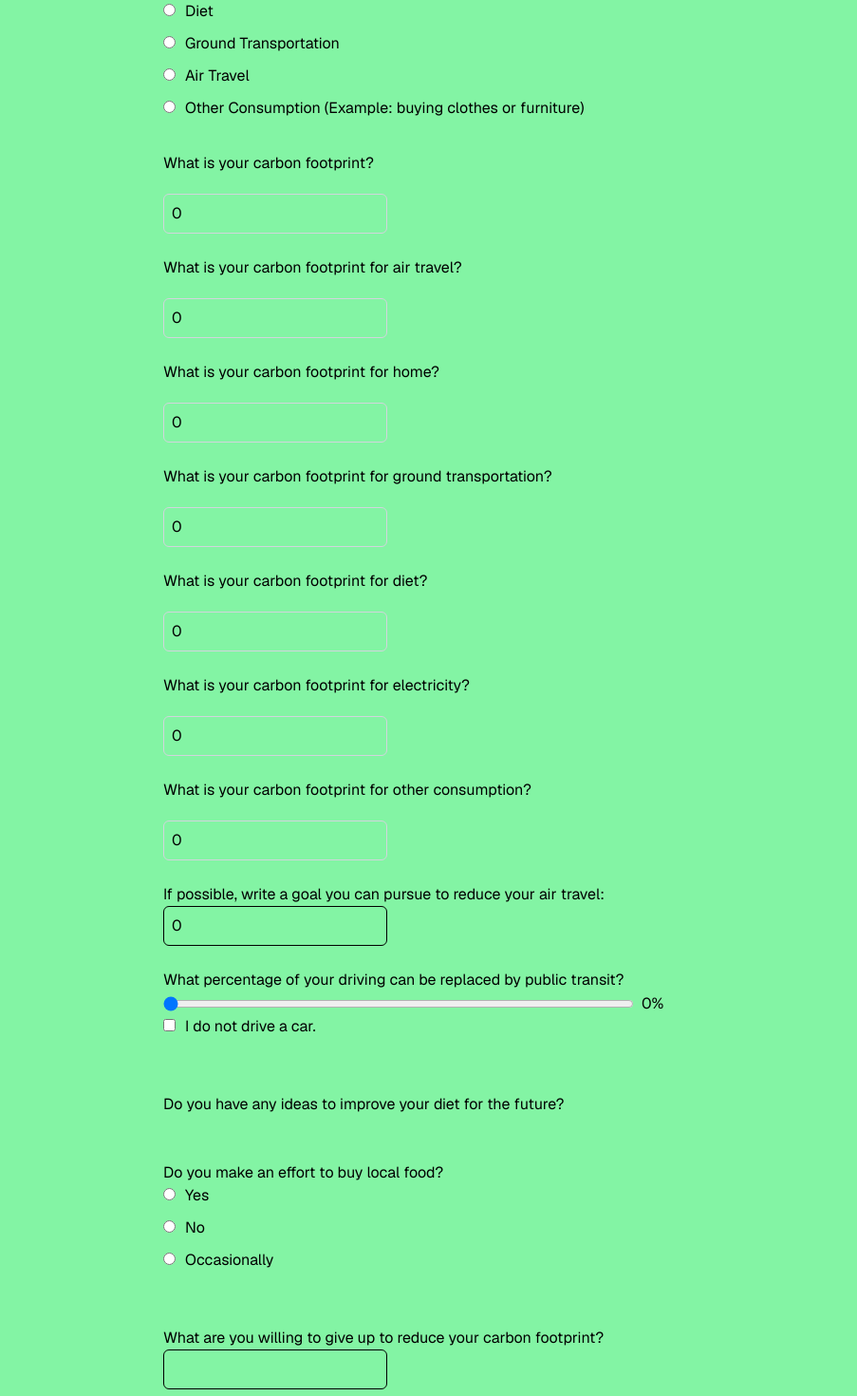
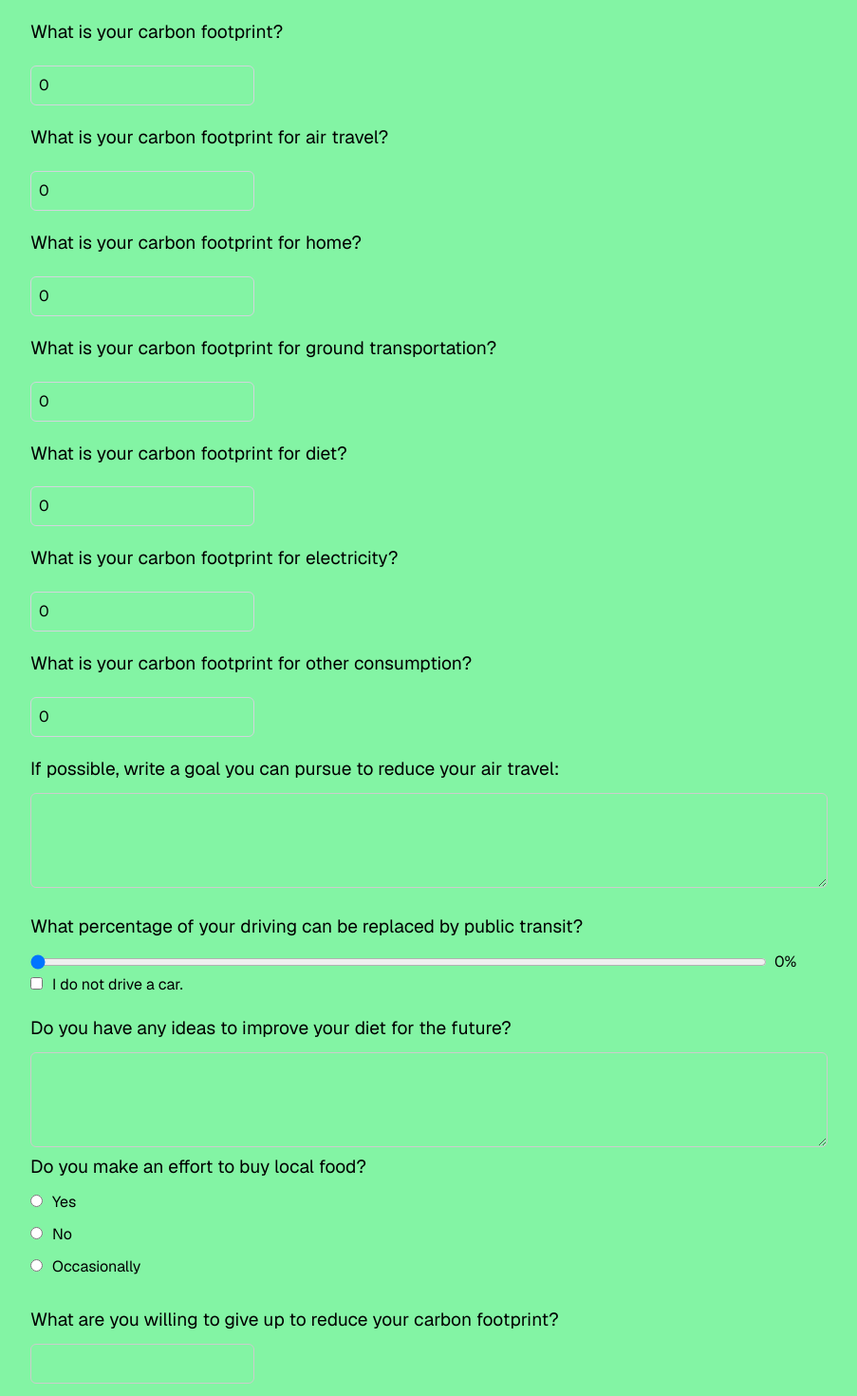
Before and after one commit to Fluxx7/climateaction, a Next.js app in the folder webapp/climate-action-app/: page /survey in a window 1280 px wide. Shown: the part 680-2150 px from the top of the page at 95% size, without its empty margins (188-1091 px from the left). Built offline with nearby package versions, Linux system fonts and the light colour scheme.

Commit message:
Update survey formatting

```diff
--- a/webapp/climate-action-app/src/app/globals.css
+++ b/webapp/climate-action-app/src/app/globals.css
@@ -35,11 +35,31 @@ body {
   @apply px-4 py-2 bg-button-primary text-white rounded hover:bg-button-primary-hover;
 }
 
+legend {
+  font-size: 1.2em;
+  margin-top: 20px;
+  margin-bottom: 10px;
+}
+
+form fieldset:first-of-type legend {
+  margin-top: 0;
+}
+
 label {
   display: block;
   margin-bottom: 10px;
 }
 
+input[type="text"] {
+  padding: 0.5rem;
+  border: 1px solid #ccc;
+  border-radius: 0.375rem;
+}
+
+.carbon-footprint-question {
+  display: block;
+  margin-bottom: 0px;
+}
 input[type="checkbox"], input[type="radio"]{
   margin-right: 10px; /* Add space between the checkbox/radio and the text */
 }
@@ -48,6 +68,22 @@ fieldset input[type="text"] {
   margin-left: 5px;
 }
 
+button[type="submit"] {
+  margin-top: 20px;
+}
+.large-text-box {
+  width: 100%;
+  padding: 0.75rem 1rem;
+  line-height: 1.5rem;
+  font-size: 1rem;
+  border: 1px solid #ccc;
+  border-radius: 0.375rem;
+  resize: vertical;
+  height: 100px;
+  min-height: 100px;
+  box-sizing: border-box;
+}
+
 fieldset .inline-label {
   display: inline-flex;
   align-items: center; /* Align the checkbox and input vertically */
--- a/webapp/climate-action-app/src/app/survey/page.tsx
+++ b/webapp/climate-action-app/src/app/survey/page.tsx
@@ -144,23 +144,17 @@ export default function Home() {
 
 
     // Handle form input changes
-    const handleChange = (e: React.ChangeEvent<HTMLInputElement>) => {
+    const handleChange = (e: React.ChangeEvent<any>) => {
 
         const { name, value, type } = e.target;
-
-        console.log(formData.airTravelFootprint);
-
+        console.log(name, value, type);
         setFormData((prevData) => ({
             ...prevData,
-            [name]: type === "number" ? Number(value) : value,
+            [name]: value,
         }));
 
-        console.log("here");
-
         if (e.target.type === "number") {
-            console.log("is number");
             if (value === "") {
-                console.log("value is empty");
                 setErrorMessages((prevMessages) => ({
                     ...prevMessages,
                     [name]: "Please enter a valid number.",
@@ -171,7 +165,16 @@ export default function Home() {
                     ...prevMessages,
                     [name]: "", // Clear error if valid
                 }));
+                setFormData((prevData) => ({
+                    ...prevData,
+                    [name]: type === "number" ? Number(value) : value,
+                }));
             }
+        } else {
+            setFormData((prevData) => ({
+                ...prevData,
+                [name]: value,
+            }));
         }
     };
 
@@ -256,17 +259,13 @@ export default function Home() {
     const isAnyOtherEngageSelected = formData.willingToEngageWith.some(val => val !== "notOpen");
 
     return (
-        <div className="grid grid-rows-[20px_1fr_20px] items-center justify-items-center min-h-screen p-8 pb-20 gap-16 sm:p-20 font-[family-name:var(--font-geist-sans)]">
-
-            <Link href="/">
-                <button className="calc-btn">Home</button>
-            </Link>
-            <main style={{ width: "50%" }}>
+        <div className="grid grid-rows-[1fr_20px] items-center justify-items-center min-h-screen p-8 pb-20 gap-16 sm:p-20 font-[family-name:var(--font-geist-sans)]">
+            <main style={{ width: "75%" }}>
                 <form onSubmit={handleSubmit}>
 
                     {/* Referred By */}
                     <fieldset>
-                        <legend>Who referred you to this survey?</legend>
+                        <legend >Who referred you to this survey?</legend>
                         {referallOptions.map(option => (
                             <label key={option.value}>
                                 <input
@@ -302,7 +301,6 @@ export default function Home() {
                             }}
                         />
                     </fieldset>
-                    <br />
 
                     {/* Willing to Change */}
                     {/* Inclination to Change */}
@@ -314,7 +312,6 @@ export default function Home() {
                         onChange={handleChange}
                     />
 
-                    <br />
                     {/*Largest Impact Choice */}
                     <RadioGroup
                         name="largestImpactChoice"
@@ -323,11 +320,11 @@ export default function Home() {
                         value={String(formData.largestImpactChoice)}
                         onChange={handleChange}
                     />
-                    <br />
+
 
                     {/* Total Carbon Footprint */}
-                    <legend>What is your carbon footprint?</legend>
-                    <p className="text-red-500 text-sm min-h-[1rem]">
+                    <legend className="carbon-footprint-question">What is your carbon footprint?</legend>
+                    <p className="text-red-500 text-sm">
                         {errorMessages.totalCarbonFootprint || "\u00A0"}
                     </p>
                     <input
@@ -338,12 +335,11 @@ export default function Home() {
                         value={formData.totalCarbonFootprint}
                         onChange={handleChange}
                     />
-                    <br />
-                    <br />
+
 
                     {/* Air Travel Footprint */}
-                    <legend> What is your carbon footprint for air travel?</legend>
-                    <p className="text-red-500 text-sm min-h-[1rem]">
+                    <legend className="carbon-footprint-question"> What is your carbon footprint for air travel?</legend>
+                    <p className="text-red-500 text-sm">
                         {errorMessages.airTravelFootprint || "\u00A0"}
                     </p>
                     <input
@@ -354,12 +350,10 @@ export default function Home() {
                         value={formData.airTravelFootprint}
                         onChange={handleChange}
                     />
-                    <br />
-                    <br />
 
                     {/* Home Footprint */}
-                    <legend> What is your carbon footprint for home?</legend>
-                    <p className="text-red-500 text-sm min-h-[1rem]">
+                    <legend className="carbon-footprint-question"> What is your carbon footprint for home?</legend>
+                    <p className="text-red-500 text-sm">
                         {errorMessages.homeFootprint || "\u00A0"}
                     </p>
                     <input
@@ -370,12 +364,10 @@ export default function Home() {
                         value={formData.homeFootprint}
                         onChange={handleChange}
                     />
-                    <br />
-                    <br />
 
                     {/* Ground Transportation Footprint */}
-                    <legend> What is your carbon footprint for ground transportation?</legend>
-                    <p className="text-red-500 text-sm min-h-[1rem]">
+                    <legend className="carbon-footprint-question"> What is your carbon footprint for ground transportation?</legend>
+                    <p className="text-red-500 text-sm">
                         {errorMessages.groundTransportationFootprint || "\u00A0"}
                     </p>
                     <input
@@ -386,12 +378,10 @@ export default function Home() {
                         value={formData.groundTransportationFootprint}
                         onChange={handleChange}
                     />
-                    <br />
-                    <br />
 
                     {/* Diet Footprint */}
-                    <legend> What is your carbon footprint for diet?</legend>
-                    <p className="text-red-500 text-sm min-h-[1rem]">
+                    <legend className="carbon-footprint-question"> What is your carbon footprint for diet?</legend>
+                    <p className="text-red-500 text-sm">
                         {errorMessages.dietFootprint || "\u00A0"}
                     </p>
                     <input
@@ -402,12 +392,10 @@ export default function Home() {
                         value={formData.dietFootprint}
                         onChange={handleChange}
                     />
-                    <br />
-                    <br />
 
                     {/* Electricity Footprint */}
-                    <legend> What is your carbon footprint for electricity?</legend>
-                    <p className="text-red-500 text-sm min-h-[1rem]">
+                    <legend className="carbon-footprint-question"> What is your carbon footprint for electricity?</legend>
+                    <p className="text-red-500 text-sm">
                         {errorMessages.electricityFootprint || "\u00A0"}
                     </p>
                     <input
@@ -418,12 +406,10 @@ export default function Home() {
                         value={formData.electricityFootprint}
                         onChange={handleChange}
                     />
-                    <br />
-                    <br />
 
                     {/* Other Consumption Footprint */}
-                    <legend> What is your carbon footprint for other consumption?</legend>
-                    <p className="text-red-500 text-sm min-h-[1rem]">
+                    <legend className="carbon-footprint-question"> What is your carbon footprint for other consumption?</legend>
+                    <p className="text-red-500 text-sm">
                         {errorMessages.otherConsumptionFootprint || "\u00A0"}
                     </p>
                     <input
@@ -434,8 +420,6 @@ export default function Home() {
                         value={formData.otherConsumptionFootprint}
                         onChange={handleChange}
                     />
-                    <br />
-                    <br />
 
                     {/* Air Travel Leisure Percentage */}
                     {formData.airTravelFootprint !== 0 && (
@@ -457,15 +441,12 @@ export default function Home() {
 
                     {/* Goal to Reduce Air Travel */}
                     <legend> If possible, write a goal you can pursue to reduce your air travel: </legend>
-                    <input
-                        className={`border p-2 rounded-md`}
+                    <textarea
+                        className="large-text-box"
                         name="goalToReduceAirTravel"
-                        type="text"
-                        value={formData.otherConsumptionFootprint}
+                        value={formData.goalToReduceAirTravel}
                         onChange={handleChange}
                     />
-                    <br />
-                    <br />
 
                     {/* Replaceable Driving by Transit Percentage */}
                     <legend> What percentage of your driving can be replaced by public transit?</legend>
@@ -475,7 +456,7 @@ export default function Home() {
                         min="0"
                         max="100"
                         step="5"
-                        value={drivesCar ? formData.replaceableDrivingByTransitPercentage : 0}
+                        value={formData.replaceableDrivingByTransitPercentage}
                         onChange={handleChange}
                         className="w-[calc(100%-4rem)] align-middle"
                         disabled={!drivesCar}
@@ -490,7 +471,6 @@ export default function Home() {
                     </span>
 
                     {/* Checkbox for "I do not drive a car" */}
-                    <br />
                     <label>
                         <input
                             type="checkbox"
@@ -506,14 +486,15 @@ export default function Home() {
                         />
                         I do not drive a car.
                     </label>
-                    <br />
-                    <br />
 
                     {/* Ideas to Improve Diet */}
                     <legend> Do you have any ideas to improve your diet for the future?</legend>
-
-                    <br />
-                    <br />
+                    <textarea
+                        className="large-text-box"
+                        name="ideasToImproveDiet"
+                        value={formData.ideasToImproveDiet}
+                        onChange={handleChange}
+                    />
 
                     {/* Effort to Buy Local Food */}
                     <RadioGroup
@@ -523,8 +504,6 @@ export default function Home() {
                         value={formData.effortToBuyLocalFood}
                         onChange={handleChange}
                     />
-                    <br />
-                    <br />
 
                     {/* Willing to Give Up */}
                     <legend> What are you willing to give up to reduce your carbon footprint?</legend>
@@ -535,8 +514,6 @@ export default function Home() {
                         value={formData.willingToGiveUp}
                         onChange={handleChange}
                     />
-                    <br />
-                    <br />
 
                     {/* Not Willing to Give Up */}
                     <legend> What are you NOT willing to give up to reduce your carbon footprint?</legend>
@@ -547,8 +524,6 @@ export default function Home() {
                         value={formData.notWillingToGiveUp}
                         onChange={handleChange}
                     />
-                    <br />
-                    <br />
 
                     {/* Willing to Engage With */}
                     <legend> Would you be willing to engage with friends, family, or coworkers to reduce your climate impact?</legend>
@@ -568,25 +543,20 @@ export default function Home() {
 
                     ))}
 
-                    <br />
-                    <br />
-
                     {/* Group Goals */}
                     <legend>
                         Write 1-2 goals that you could pursue in a group or community to
                         reduce your collective carbon footprints. (Example: "We will all
                         take the S-Bahn to commute to work at least once a week" or
                         "We won't fly on airplanes when we go on vacations together.") </legend>
-                        <input
-                            className={`border p-2 rounded-md`}
-                            name="groupGoals"
-                            type="text"
-                            value={formData.groupGoals}
-                            onChange={handleChange}
-                        />
+                    <textarea
+                        className="large-text-box"
+                        name="groupGoals"
+                        value={formData.groupGoals}
+                        onChange={handleChange}
+                    />
                     {/* Submit Button */}
-                    <br />
-                    <br />
+
                     <div>
                         <button type="submit" className="calc-btn">Submit</button>
                     </div>
```
